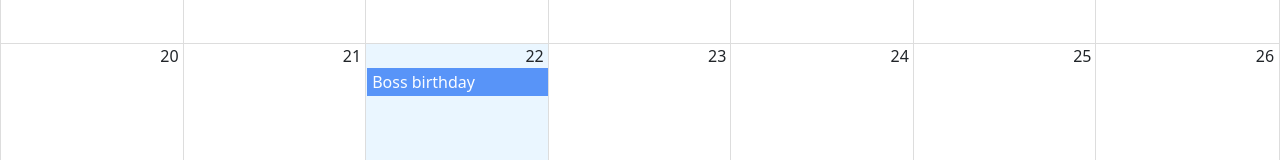
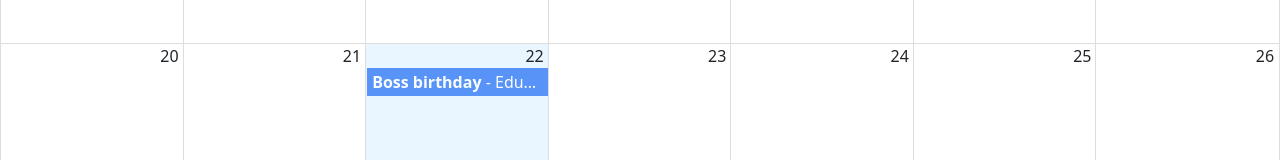
Before and after one commit to edualedesma/10-calendar, a React (Vite) app: page / in a window 1280 px wide. Shown: the part 496-656 px from the top of the page. Built offline with nearby package versions, Linux system fonts and the light colour scheme.

Commit message:
Create CalendarEvent component

```diff
--- /dev/null
+++ b/src/calendar/components/CalendarEvent.jsx
@@ -0,0 +1,11 @@
+export const CalendarEvent = ({ event }) => {
+
+	const { title, user } = event;
+
+	return (
+		<>
+			<strong>{ title }</strong>
+			<span> - { user.name }</span>
+		</>
+	)
+}
--- a/src/calendar/index.js
+++ b/src/calendar/index.js
@@ -1,2 +1,3 @@
+export * from './components/CalendarEvent';
+export * from './components/Navbar';
 export * from './pages/CalendarPage';
-export * from './components/Navbar';
--- a/src/calendar/pages/CalendarPage.jsx
+++ b/src/calendar/pages/CalendarPage.jsx
@@ -1,7 +1,7 @@
 import { Calendar } from 'react-big-calendar';
 import 'react-big-calendar/lib/css/react-big-calendar.css';
 import { addHours } from 'date-fns';
-import { Navbar } from "../";
+import { CalendarEvent, Navbar } from "../";
 import { localizer, getMessagesES } from '../../helpers';
 
 const events = [{
@@ -19,7 +19,6 @@
 export const CalendarPage = () => {
 
 	const eventStyleGetter = ( event, start, end, isSelected ) => {
-		console.log({ event, start, end, isSelected });
 
 		const style = {
 			backgroundColor: '#347CF7',
@@ -45,6 +44,9 @@
 				style={{ height: 'calc( 100vh - 80px )' }}
 				messages={ getMessagesES() }
 				eventPropGetter={ eventStyleGetter }
+				components={{
+					event: CalendarEvent
+				}}
     		/>
 		</>
 	)
```
